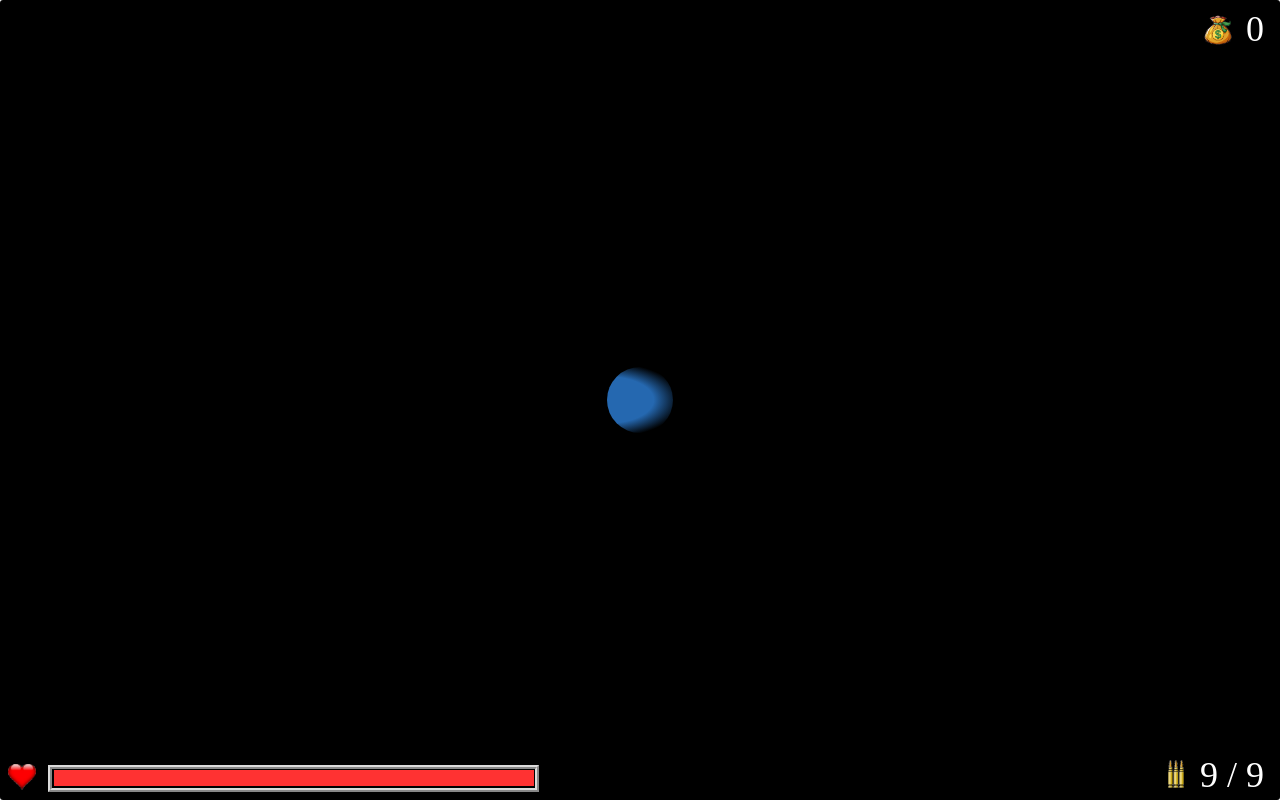
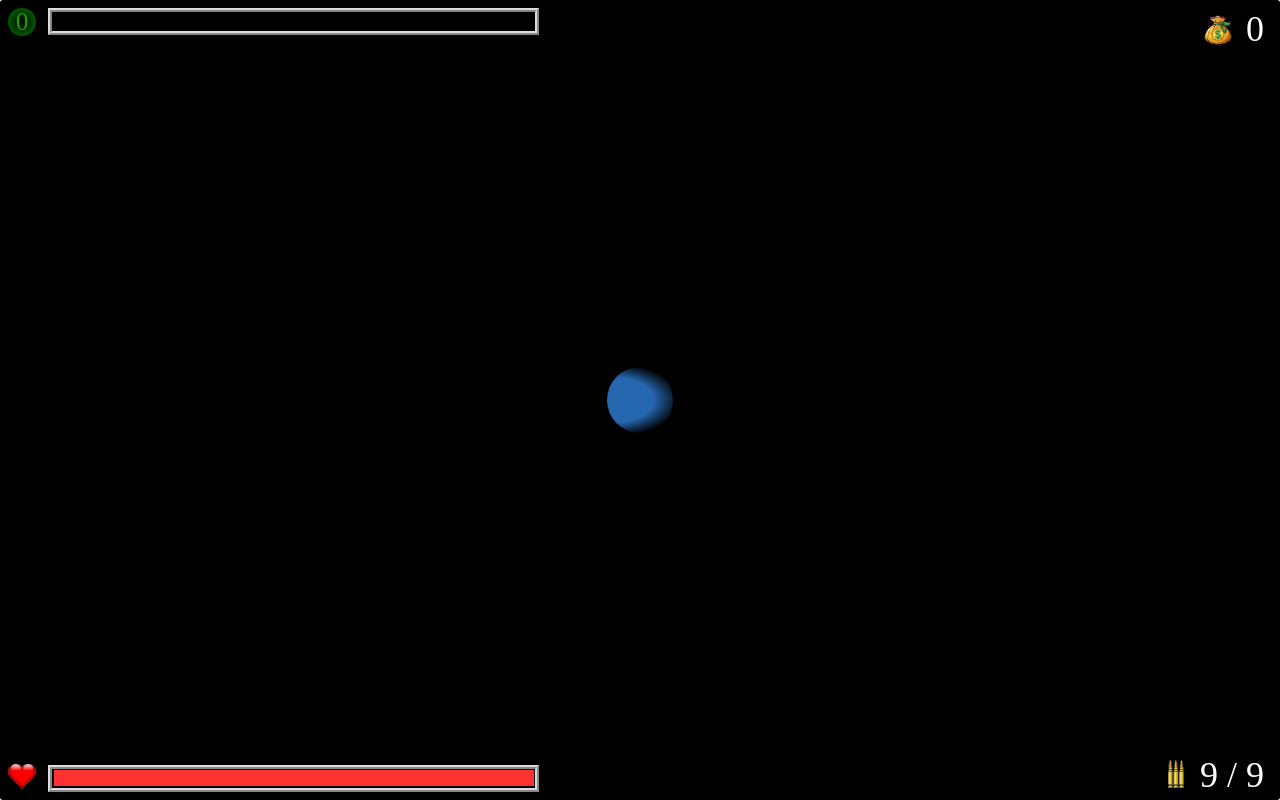
Before and after one commit to thedwarf21/MobsVasion, a plain HTML site: page index.html in a window 1280 px wide. Drawn offline with Linux system fonts and the light colour scheme.

Commit message:
feat: Ajout de la barre d'XP + gestion de l'XP et des passages de niveau

```diff
--- a/css/gauges.css
+++ b/css/gauges.css
@@ -43,3 +43,12 @@
 	height: 1.7vh;
 }
 .gauge.monster-health-bar .progress { background: rgb(255, 50, 50); }
+
+.gauge.xp-bar {
+	position: absolute;
+	top: 1vh;
+	left: 6vh;
+	width: 60vh;
+  	height: 2vh;
+}
+.gauge.xp-bar .progress { background: rgb(163, 255, 110); }
--- a/css/styles.css
+++ b/css/styles.css
@@ -71,6 +71,19 @@ body {
 	font-size: 4.5vh;
 }
 
+.player-level {
+	position: absolute;
+	top: 1vh;
+	left: 1vh;
+	height: 3.5vh;
+	width: 3.5vh;
+	border-radius: 50%;
+	text-align: center;
+	color: #1ca200;
+	font-size: 3.05vh;
+	background: radial-gradient(circle at center, transparent 0%, green);
+}
+
 /** Popup configuration manette */
  .control-item-container {
     display: flex;
--- a/index.html
+++ b/index.html
@@ -28,6 +28,7 @@
     <script type="text/javascript" src="scripts/MV_Timer.js"></script>
     <script type="text/javascript" src="scripts/MV_GameInitializer.js"></script>
     <script type="text/javascript" src="scripts/MV_GameElements.js"></script>
+    <script type="text/javascript" src="scripts/MV_GameScope.js"></script>
     <script type="text/javascript" src="scripts/main.js"></script>
 
     <!-- Lancement de l'initialisation -->
@@ -48,6 +49,7 @@
         <div class="money-bag"></div>
         <span id="wave-swag"></span>
       </div>
+      <div class="player-level"></div>
       <div class="hud">
         <div class="pause"></div>
       </div>
--- a/scripts/MV_GameInitializer.js
+++ b/scripts/MV_GameInitializer.js
@@ -11,7 +11,9 @@ class MV_GameInitializer {
 		return {
 			game: {
 				money: 0,
-				xp: 0,
+				knowledge_points: 0,
+				current_level_xp: 0,
+				player_level: 0,
 				wave_number: 1,
 				save_slot: 1,
 				clip_ammo: CLIP_SIZE,
--- /dev/null
+++ b/scripts/MV_GameScope.js
@@ -0,0 +1,29 @@
+class MV_GameScope {
+    static addXp(xp_amount) {
+        let level_up_at = MV_GameScope.levelUpAt();
+        let game_scope = MainController.scope.game;
+        game_scope.current_level_xp += xp_amount;
+
+        if (game_scope.current_level_xp >= level_up_at) {
+            game_scope.current_level_xp -= level_up_at;
+            game_scope.player_level++;
+            game_scope.knowledge_points += KP_PER_LEVEL;
+        }
+    }
+
+    static levelUpAt() {
+        return MainController.getFibonacciValue(BASE_LEVEL_UP_XP, LEVEL_UP_XP_COEF, MainController.scope.game.player_level);
+    }
+
+    static monsterSlayed() {
+        let monster_swag = MainController.radomValueInRange(MIN_MONSTER_SWAG, MAX_MONSTER_SWAG);
+		MainController.scope.game.wave_swag += monster_swag;
+		MV_GameScope.addXp(XP_PER_MONSTER);
+		if (!MainController.scope.game.wave_pop.timeouts && MainController.monsters.length === 0)
+			MV_GameScope.waveDefeated();
+    }
+
+    static waveDefeated() {
+        console.info("J'y crois pas... t'as vraiment gagné ? :o");
+    }
+}
--- a/scripts/MV_Timer.js
+++ b/scripts/MV_Timer.js
@@ -147,12 +147,7 @@ class MV_Timer {
 			for (let shot of shots) {
 				if (monster.hitbox.checkCollide(shot.hitbox)) {
 					shot.remove();
-					monster.wound(1, () => {
-						let monster_swag = MainController.radomValueInRange(MIN_MONSTER_SWAG, MAX_MONSTER_SWAG);
-						MainController.scope.game.wave_swag += monster_swag;
-						if (!MainController.scope.game.wave_pop.timeouts && MainController.monsters.length === 0)
-							console.info("J'y crois pas... t'as vraiment gagné ? :o");
-					});
+					monster.wound(1, MV_GameScope.monsterSlayed);
 				}
 			}
 		}
--- a/scripts/main.js
+++ b/scripts/main.js
@@ -18,6 +18,9 @@ const CHARACTER_MAX_LIFE = 50;
 
 const SHOT_VELOCITY = 30;
 const SHOT_SIZE = 5;
+const CLIP_SIZE = 9;
+
+const DASH_LENGTH = 125;
 
 const MONSTER_SIZE = 60;
 const MIN_MONSTER_SPEED = 2;
@@ -27,9 +30,10 @@ const MIN_MONSTER_SWAG = 1;
 const MAX_MONSTER_SWAG = 3;
 const MOBS_PER_WAVE = 3;
 
-const CLIP_SIZE = 9;
-
-const DASH_LENGTH = 125;
+const XP_PER_MONSTER = 1;
+const BASE_LEVEL_UP_XP = 3;
+const LEVEL_UP_XP_COEF = 2;
+const KP_PER_LEVEL = 1;
 
 const TIMEOUTS = {
 	dash_interval: 75,
@@ -78,27 +82,45 @@ class MainController {
 	}
 
 	static __prepareUI() {
-		new RS_Binding({  // Enregistrement de la mise à jour auto de l'affichage du BUTIN DE VAGUE dans l'UI
+		// Butin de vague
+		new RS_Binding({
 			object: MainController.scope.game,
 			property: "wave_swag"
 		}).addBinding(document.getElementById("wave-swag"), "innerHTML");
 
-		new RS_Binding({  // Enregistrement de la mise à jour auto de l'affichage des MUNITIONS dans l'UI
+		// Munitions
+		new RS_Binding({
 			object: MainController.scope.game,
 			property: "clip_ammo"
 		}).addBinding(document.querySelector(".ammo-display #current"), "innerHTML");
 
-		let character_health_bar = new MV_Gauge("character-health-bar", CHARACTER_MAX_LIFE, CHARACTER_MAX_LIFE);
+		document.querySelector(".ammo-display #total").innerHTML = CLIP_SIZE;
+
+		// Barre de vie personnage
+		let character_health_bar = new MV_Gauge("character-health-bar", CHARACTER_MAX_LIFE, MainController.scope.game.health_points);
 		MainController.addToGameWindow(character_health_bar);
-		new RS_Binding({  // Enregistrement de la mise à jour auto de l'affichage de la BARRE DE VIE dans l'UI
+		new RS_Binding({
 			object: MainController.scope.game,
 			property: "health_points",
+			callback: () => { character_health_bar.assignValue(MainController.scope.game.health_points); }
+		});
+
+		// Barre d'XP
+		let xp_bar = new MV_Gauge("xp-bar", MV_GameScope.levelUpAt(), MainController.scope.game.current_level_xp);
+		MainController.addToGameWindow(xp_bar);
+		new RS_Binding({
+			object: MainController.scope.game,
+			property: "current_level_xp",
+			callback: () => { xp_bar.assignValue(MainController.scope.game.current_level_xp); }
+		});
+		new RS_Binding({
+			object: MainController.scope.game,
+			property: "player_level",
 			callback: () => {
-				character_health_bar.assignValue(MainController.scope.game.health_points);
+				document.querySelector(".player-level").innerHTML = MainController.scope.game.player_level;
+				xp_bar.assignValue(MainController.scope.game.current_level_xp);
 			}
-		})
-
-		document.querySelector(".ammo-display #total").innerHTML = CLIP_SIZE;
+		});
 	}
 
     static __clearGameWindow() {
@@ -232,7 +254,22 @@ class MainController {
 	}
 
 
+	/** Fonctions utilitaires */
 	static radomValueInRange(min_value, max_value) {
 		return Math.floor( Math.random() * (max_value - min_value + 1) ) + min_value;
 	}
+
+	static getFibonacciValue(level_0_value, coef, level) {
+		let prev_values = [];
+		for (let i=0; i<level+1; i++) {
+			let value;
+			if (i == 0)
+				value = level_0_value;
+			else if (i == 1)
+				value = level_0_value * coef;
+			else value = prev_values[0] + prev_values[1];
+			prev_values.unshift(value);
+		}
+		return prev_values.shift();
+	}
 }
```
Also changed, not shown: 1 other file.
